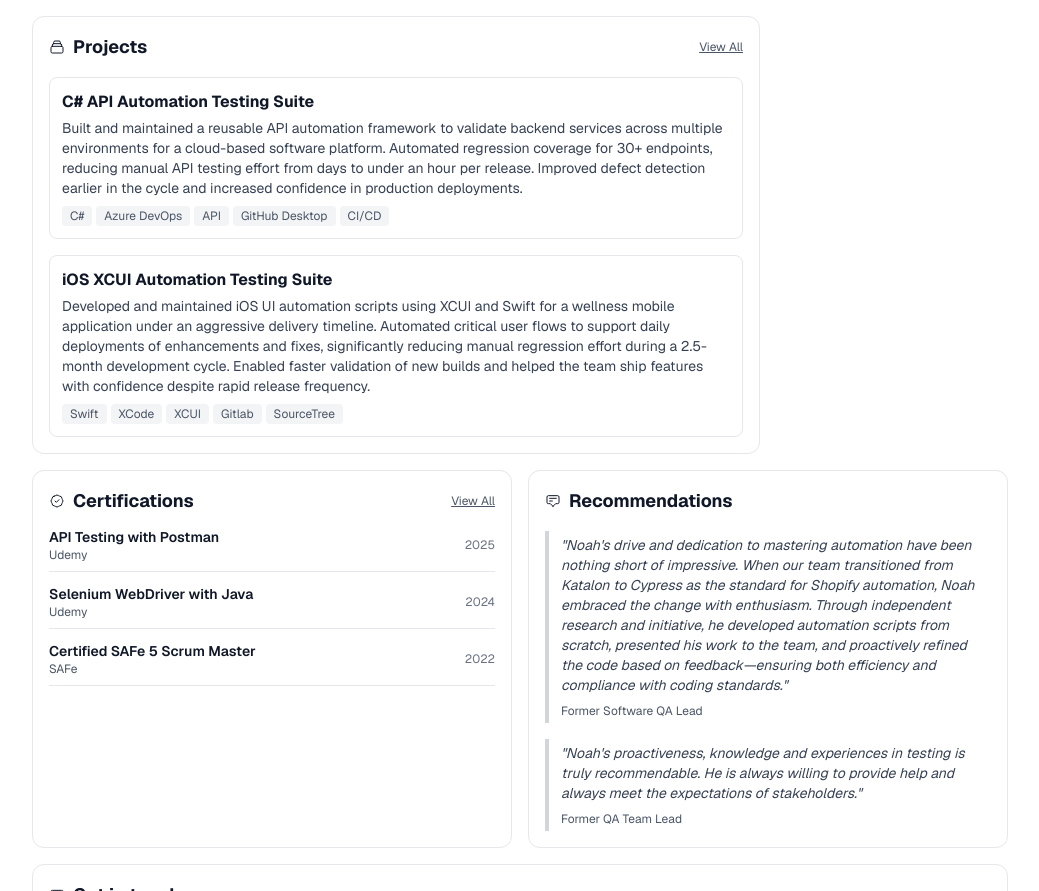
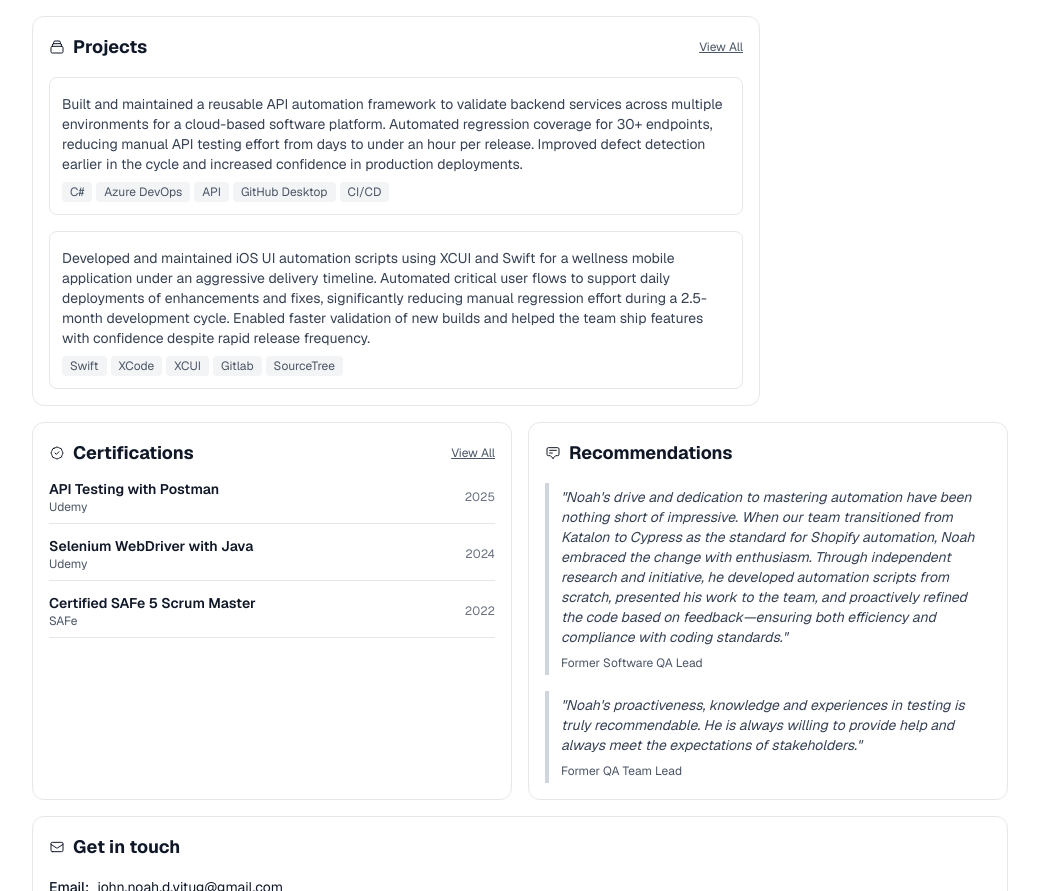
Before and after one commit to jndtv2g/resume-website, a Next.js app: page / in a window 1280 px wide. Shown: the part 1012-1903 px from the top of the page, without its empty margins (120-1159 px from the left). Built offline with nearby package versions, Linux system fonts and the light colour scheme.

Commit message:
Added fix to Projects.tsx

```diff
--- a/components/Projects.tsx
+++ b/components/Projects.tsx
@@ -24,12 +24,12 @@ export default function Projects() {
         )}
       </div>
       <div className="space-y-4">
-        {projectsList.slice(0, INITIAL_PROJECTS).map(({ name, description, link, tags }) => (
+        {projectsList.slice(0, INITIAL_PROJECTS).map(({ name, description, tags }) => (
           <div key={name} className="border border-gray-200 rounded-lg p-3 hover:border-gray-300 transition-colors">
             <h3 className="text-base font-bold mb-1">
-              <a href={link} target="_blank" rel="noopener noreferrer" className="text-gray-900 hover:text-gray-700 transition-colors">
+              {/* <a href={link} target="_blank" rel="noopener noreferrer" className="text-gray-900 hover:text-gray-700 transition-colors">
                 {name}
-              </a>
+              </a> */}
             </h3>
             <p className="text-sm text-gray-700 mb-2">{description}</p>
             <div className="flex flex-wrap gap-1">
```
